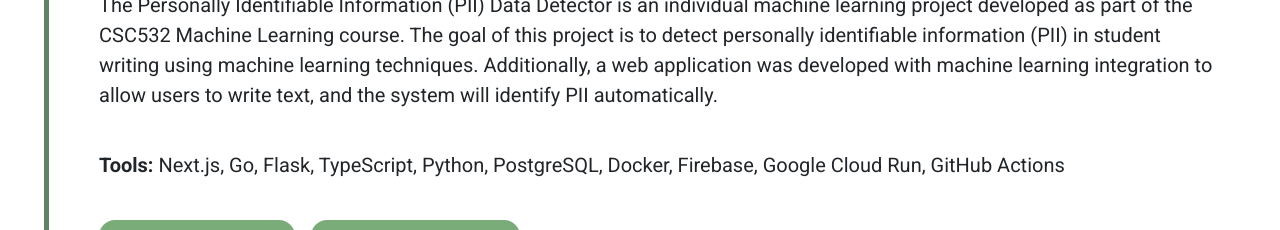
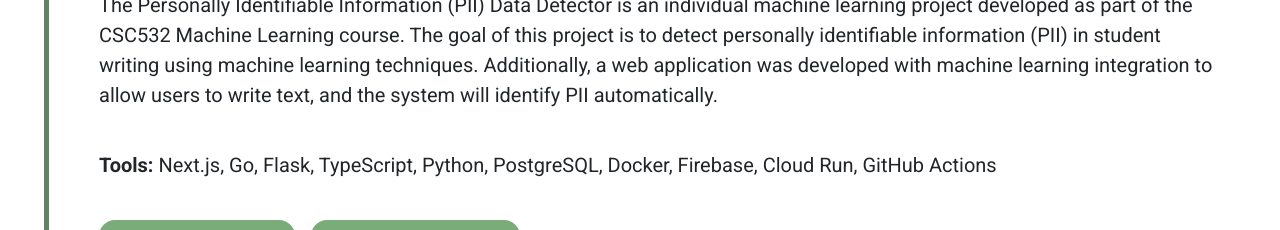
Before and after one commit to jedipw/jedipw-portfolio, a React (Create React App) app: page / in a window 1280 px wide. Shown: the part 4680-4910 px from the top of the page. Built offline with nearby package versions, Linux system fonts and the light colour scheme.

Commit message:
[UPDATE] Project descriptions in timeline

```diff
--- a/src/content/projects.ts
+++ b/src/content/projects.ts
@@ -4,7 +4,7 @@
         name: 'Personally Identifiable Information (PII) Data Detector',
         date: 'February 2024 - May 2024',
         description: 'The Personally Identifiable Information (PII) Data Detector is an individual machine learning project developed as part of the CSC532 Machine Learning course. The goal of this project is to detect personally identifiable information (PII) in student writing using machine learning techniques. Additionally, a web application was developed with machine learning integration to allow users to write text, and the system will identify PII automatically.',
-        tools: 'Next.js, Go, Flask, TypeScript, Python, PostgreSQL, Docker, Firebase, Google Cloud Run, GitHub Actions',
+        tools: 'Next.js, Go, Flask, TypeScript, Python, PostgreSQL, Docker, Firebase, Cloud Run, GitHub Actions',
         jumpIdDesktop: "pii-desktop",
         jumpIdMobile: "pii-mobile",
         img: [
@@ -64,7 +64,7 @@
         name: 'Jedipw: My personal web portfolio',
         date: 'January 2024',
         description: 'Jedipw is my first personal web portfolio designed to showcase my skills, projects, awards, and provide my contact information. This project allows me to brush up on React.js, as well as learn how to deploy the website on Google Cloud Platform.',
-        tools: 'React.js, TypeScript, Bootstrap',
+        tools: 'React, TypeScript, Bootstrap',
         jumpIdDesktop: "jedipw-desktop",
         jumpIdMobile: "jedipw-mobile",
         img: [
@@ -153,7 +153,7 @@
         name: 'PayStation: AI Mobile App for Stationery Items Detection and Payment at KMUTT Bookstore',
         date: 'August 2023 - January 2024',
         description: 'PayStation is a mobile application project developed as part of CSC340 Artificial Intelligence coursework. This project is a group project completed by 5 students. It is an AI mobile application that enables KMUTT Bookstore customers to take pictures of 20 different types of stationery items. The system will automatically generate the payment bills, allowing customers to pay for those items conveniently! Through my involvement in this project, I gained practical knowledge of the machine learning process. This encompasses tasks such as data collection, data preprocessing/augmentation, model training, utilizing MongoDB as the database, and integrating the machine learning model with both the frontend and backend systems.',
-        tools: 'Flutter, Express.js, TypeScript, MongoDB, YoloV8',
+        tools: 'Flutter, Express, TypeScript, MongoDB, YoloV8',
         jumpIdDesktop: "paystation-desktop",
         jumpIdMobile: "paystation-mobile",
         img: [
@@ -221,7 +221,7 @@
         name: 'HealJai: Mobile App for Anonymous Consultation with Psychiatrists',
         date: 'April 2023 - June 2023',
         description: 'HealJai is a partially functional mobile application project developed as part of CSC291 Computer Science Integrated Project II. This project is a group project completed by six students. The application will allow users to consult with psychiatrists anonymously using the real-time group chat system. One user can consult with multiple psychiatrists simultaneously. This project has enabled me to gain basic knowledge of Socket.io, learn how to connect the back-end system with Flutter, acquire skills in UX/UI design using Figma, and learn how to deploy the backend on an Azure virtual machine.',
-        tools: 'Flutter, Express.js, JavaScript, Firebase, Socket.io',
+        tools: 'Flutter, Express, JavaScript, Firebase, Socket.io',
         jumpIdDesktop: "healjai-desktop",
         jumpIdMobile: "healjai-mobile",
         img: [
@@ -309,7 +309,7 @@
         name: 'Modlifes: A social web application for KMUTT students',
         date: 'August 2022 - December 2022',
         description: 'Modlife is a web application project developed as part of CSC290 Computer Science Integrated Project I. This project is a group project completed by every CS22 student, with each group divided into subgroups of three people. Each group is responsible for creating one module, which contains several features on the web page. The web application contains many features that can enhance students\' life at KMUTT, such as writing personal blogs, making announcements, shopping, writing short notes, etc.I was responsible as a team leader of Dating Module which is a module that allows students to find new friends based on their age, gender, faculty preferences, or activities they want to join, inspired by Tinder. This project provided me with the opportunity to acquire skills in both front-end and back-end development, as well as expertise in database schema design, wireframe design, and API documentation design.',
-        tools: 'React.js, TypeScript, Express.js, PostgreSQL',
+        tools: 'React, TypeScript, Express, PostgreSQL',
         jumpIdDesktop: "modlifes-desktop",
         jumpIdMobile: "modlifes-mobile",
         img: [
```
